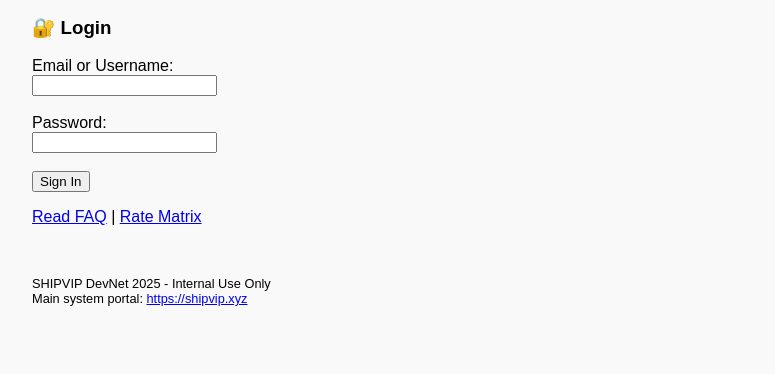
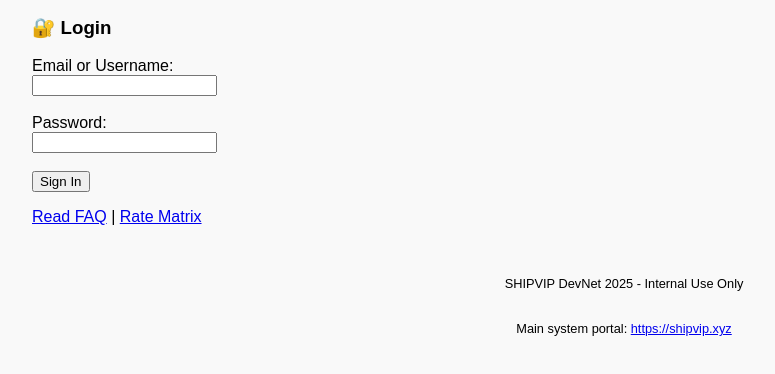
Before and after one commit to ResLabTools/shipvip.xyz, a plain HTML site: page index.html in a window 1280 px wide. Shown: the part 148-522 px from the top of the page, without its empty margins (16-791 px from the left). Drawn offline with Linux system fonts and the light colour scheme.

Commit message:
Update index.html

```diff
--- a/index.html
+++ b/index.html
@@ -17,9 +17,10 @@
 
     <p><a href="SHIPVIP_FAQ_2025.pdf">Read FAQ</a> | <a href="SHIPVIP_Rates_2025.pdf">Rate Matrix</a></p>
 
-    <footer style="margin-top: 50px; font-size: 0.8em;">
+<footer style="margin-top: 50px; font-size: 0.8em; text-align: center;">
     SHIPVIP DevNet 2025 - Internal Use Only<br>
-    Main system portal: <a href="https://shipvip.xyz">https://shipvip.xyz</a>
+        <br><br>
+   Main system portal: <a href="https://shipvip.xyz">https://shipvip.xyz</a>
 </footer>
 
 </body>
```
